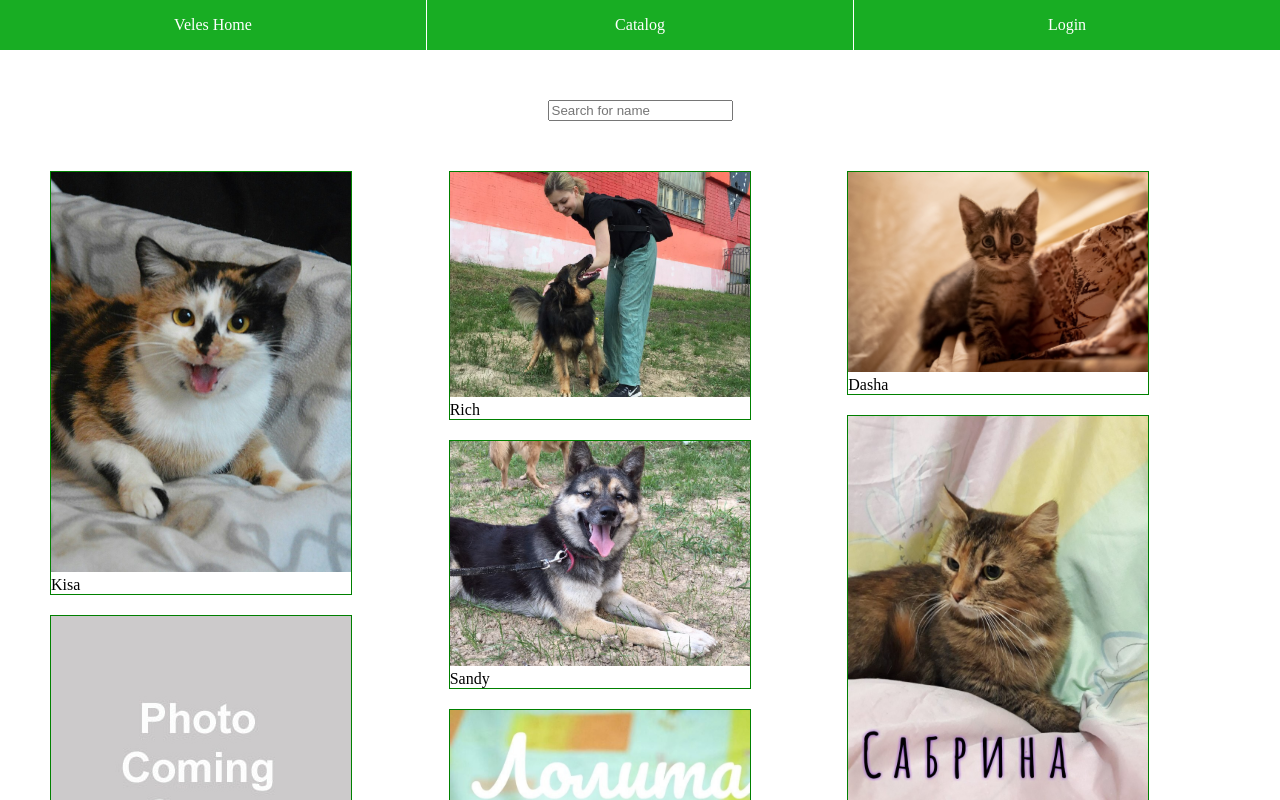
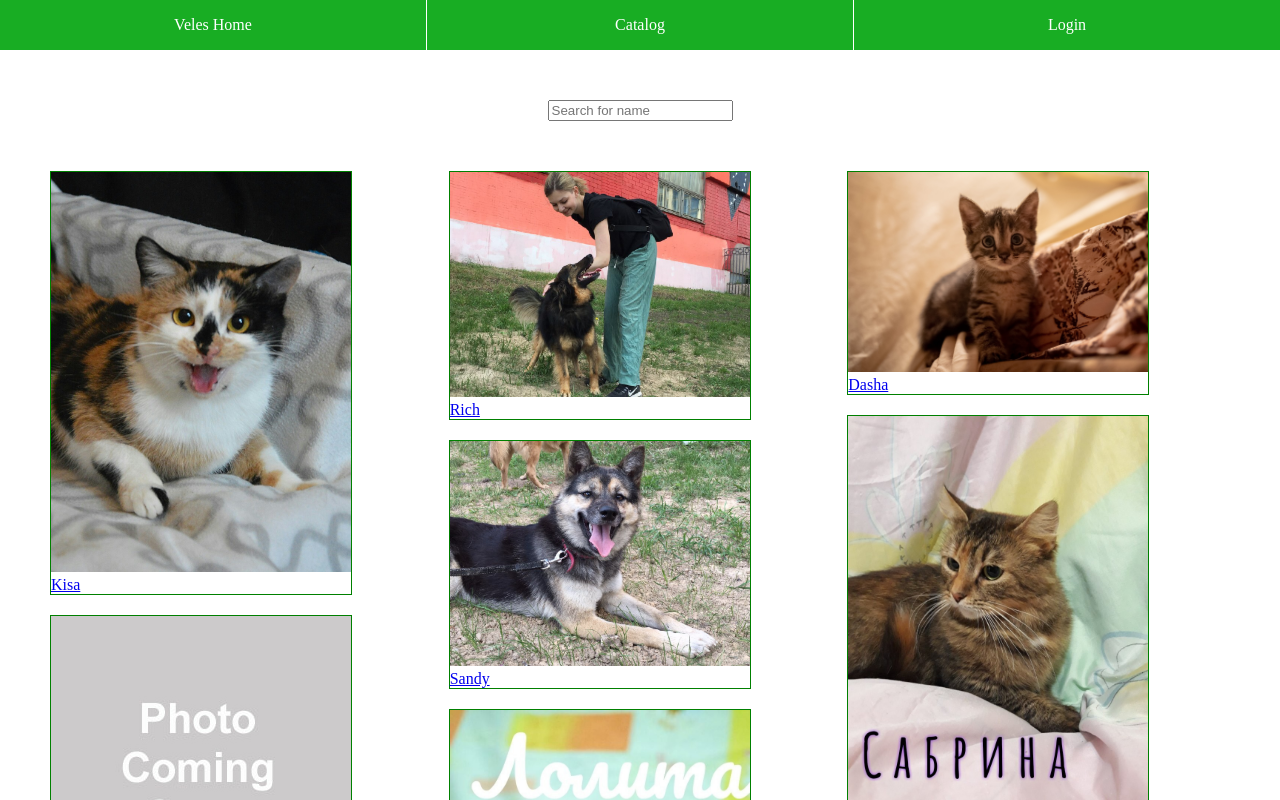
Before and after one commit to Ateina/veles, a React (Create React App) app: page /catalog in a window 1280 px wide. Shown: the top 800 px of the page. Built offline with nearby package versions, Linux system fonts and the light colour scheme.

Commit message:
add Pet Profile routing

```diff
--- a/src/components/App.js
+++ b/src/components/App.js
@@ -6,6 +6,7 @@ import NotFound from './NotFound/NotFound';
 import Navigation from './Navigation/Navigation';
 import Login from './Login/Login';
 import Footer from './Footer/Footer';
+import PetProfile from './PetProfile/PetProfile';
 
 const App = () => (
     <BrowserRouter>
@@ -14,6 +15,7 @@ const App = () => (
             <Route exact path="/" component={MainPage} />
             <Route path="/catalog" component={Catalog} />
             <Route path="/login" component={Login}/>
+            <Route path="/petprofile/:petId" component={PetProfile} />
             <Route component={NotFound} />
         </Switch>
         <Footer />
--- a/src/components/PetCard/PetCard.js
+++ b/src/components/PetCard/PetCard.js
@@ -1,5 +1,6 @@
 import React from 'react';
 import PropTypes from 'prop-types';
+import { Link } from 'react-router-dom';
 
 import './styles.css';
 
@@ -7,12 +8,17 @@ PetCard.propTypes = {
     pet: PropTypes.object
 }
 
-function PetCard({pet}) {
+function PetCard({ pet }) {
     return (
-        <div className="pet-card">
-            <img src={pet.image ? pet.image : 'images/no-photo.jpg'} alt="pet"/>
-            <span className="name">{pet.name}</span>
-        </div>
+        <Link to={{
+            pathname: `petprofile/${pet.name}`,
+            state: { pet }
+          }}>
+            <div className="pet-card">
+                <img src={pet.image ? pet.image : 'images/no-photo.jpg'} alt="pet" />
+                <span className="name">{pet.name}</span>
+            </div>
+        </Link>
     );
 }
 
--- a/src/components/PetList/PetList.js
+++ b/src/components/PetList/PetList.js
@@ -1,7 +1,5 @@
 import React from 'react';
-import { Route } from "react-router-dom";
 
-import MainPage from '../MainPage/MainPage';
 import PetCard from '../PetCard/PetCard';
 import './styles.css';
 
@@ -15,7 +13,6 @@ function PetList(props) {
                     pet={props.pets[key]}
                 />
             ))}
-            <Route path="/catalog/:petId" component={MainPage} />
         </div>
     );
 }
--- /dev/null
+++ b/src/components/PetProfile/PetProfile.js
@@ -0,0 +1,13 @@
+import React from 'react';
+
+class PetProfile extends React.Component {
+    render() {
+        return (
+            <div className="pet-profile">
+                pet-profile
+            </div>
+        );
+    }
+}
+
+export default PetProfile;
```
